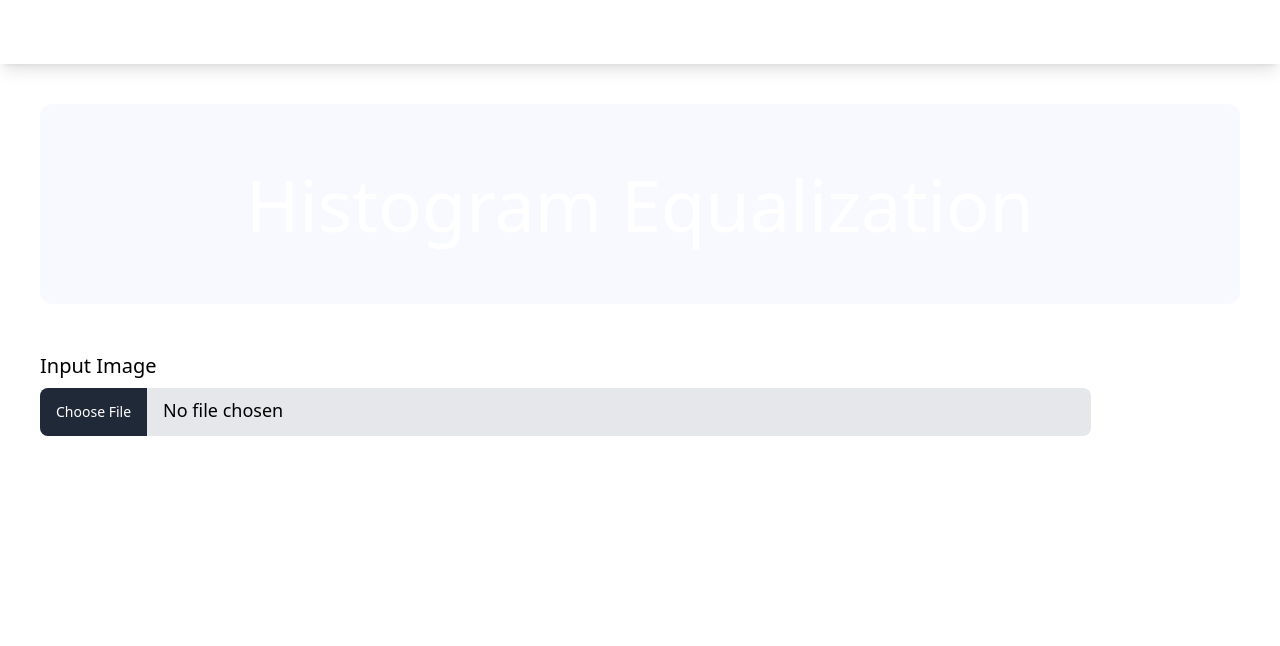
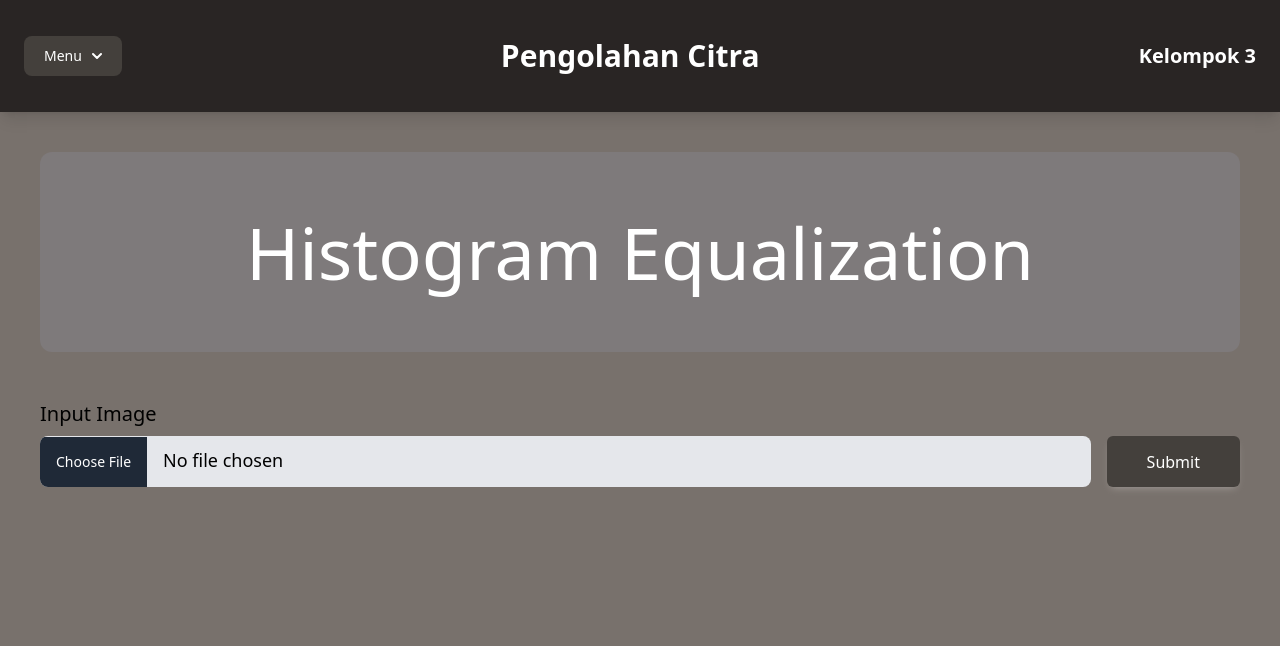
Before and after one commit to fatiyaquzza/Pengcit_Tugas1, a Flask app: page / in a window 1280 px wide. Shown: the top 646 px of the page. Run offline with Flask 3, Linux system fonts and the light colour scheme; some libraries are stand-ins or nearby versions.

Commit message:
Auto stash before merge of "main" and "origin/main"

```diff
--- a/static/css/main.css
+++ b/static/css/main.css
@@ -1126,6 +1130,14 @@
   margin-bottom: 1.5rem;
 }
 
+.ml-2 {
+  margin-left: 0.5rem;
+}
+
+.ml-2\.5 {
+  margin-left: 0.625rem;
+}
+
 .ml-4 {
   margin-left: 1rem;
 }
@@ -1178,6 +1186,14 @@
   display: none;
 }
 
+.h-2 {
+  height: 0.5rem;
+}
+
+.h-2\.5 {
+  height: 0.625rem;
+}
+
 .h-4 {
   height: 1rem;
 }
@@ -1194,32 +1210,52 @@
   width: 50%;
 }
 
+.w-2 {
+  width: 0.5rem;
+}
+
+.w-2\.5 {
+  width: 0.625rem;
+}
+
 .w-2\/3 {
   width: 66.666667%;
 }
 
+.w-4 {
+  width: 1rem;
+}
+
+.w-44 {
+  width: 11rem;
+}
+
+.w-64 {
+  width: 16rem;
+}
+
+.w-\[500px\] {
+  width: 500px;
+}
+
+.w-full {
+  width: 100%;
+}
+
 .w-28 {
   width: 7rem;
 }
 
-.w-4 {
-  width: 1rem;
-}
-
-.w-64 {
-  width: 16rem;
-}
-
-.w-\[500px\] {
-  width: 500px;
-}
-
-.w-full {
-  width: 100%;
+.min-w-0 {
+  min-width: 0px;
 }
 
 .flex-1 {
   flex: 1 1 0%;
+}
+
+.flex-auto {
+  flex: 1 1 auto;
 }
 
 .flex-shrink {
@@ -1385,6 +1432,11 @@
   border-color: rgb(81 69 205 / var(--tw-border-opacity));
 }
 
+.border-stone-800 {
+  --tw-border-opacity: 1;
+  border-color: rgb(41 37 36 / var(--tw-border-opacity));
+}
+
 .bg-blue-700 {
   --tw-bg-opacity: 1;
   background-color: rgb(26 86 219 / var(--tw-bg-opacity));
@@ -1423,6 +1475,21 @@
 .bg-indigo-700 {
   --tw-bg-opacity: 1;
   background-color: rgb(81 69 205 / var(--tw-bg-opacity));
+}
+
+.bg-stone-500 {
+  --tw-bg-opacity: 1;
+  background-color: rgb(120 113 108 / var(--tw-bg-opacity));
+}
+
+.bg-stone-700 {
+  --tw-bg-opacity: 1;
+  background-color: rgb(68 64 60 / var(--tw-bg-opacity));
+}
+
+.bg-stone-800 {
+  --tw-bg-opacity: 1;
+  background-color: rgb(41 37 36 / var(--tw-bg-opacity));
 }
 
 .bg-white {
@@ -1440,6 +1507,10 @@
 
 .bg-opacity-50 {
   --tw-bg-opacity: 0.5;
+}
+
+.bg-clip-padding {
+  background-clip: padding-box;
 }
 
 .p-1 {
@@ -1468,36 +1539,56 @@
   padding-right: 0.5rem;
 }
 
+.px-4 {
+  padding-left: 1rem;
+  padding-right: 1rem;
+}
+
+.px-5 {
+  padding-left: 1.25rem;
+  padding-right: 1.25rem;
+}
+
+.px-6 {
+  padding-left: 1.5rem;
+  padding-right: 1.5rem;
+}
+
+.py-16 {
+  padding-top: 4rem;
+  padding-bottom: 4rem;
+}
+
+.py-2 {
+  padding-top: 0.5rem;
+  padding-bottom: 0.5rem;
+}
+
+.py-2\.5 {
+  padding-top: 0.625rem;
+  padding-bottom: 0.625rem;
+}
+
+.py-3 {
+  padding-top: 0.75rem;
+  padding-bottom: 0.75rem;
+}
+
+.py-6 {
+  padding-top: 1.5rem;
+  padding-bottom: 1.5rem;
+}
+
+.py-\[0\.32rem\] {
+  padding-top: 0.32rem;
+  padding-bottom: 0.32rem;
+}
+
 .px-3 {
   padding-left: 0.75rem;
   padding-right: 0.75rem;
 }
 
-.px-5 {
-  padding-left: 1.25rem;
-  padding-right: 1.25rem;
-}
-
-.py-16 {
-  padding-top: 4rem;
-  padding-bottom: 4rem;
-}
-
-.py-2 {
-  padding-top: 0.5rem;
-  padding-bottom: 0.5rem;
-}
-
-.py-2\.5 {
-  padding-top: 0.625rem;
-  padding-bottom: 0.625rem;
-}
-
-.py-3 {
-  padding-top: 0.75rem;
-  padding-bottom: 0.75rem;
-}
-
 .pt-2 {
   padding-top: 0.5rem;
 }
@@ -1561,6 +1656,15 @@
   line-height: 2.25rem;
 }
 
+.leading-\[2\.15\] {
+  line-height: 2.15;
+}
+
+.text-black {
+  --tw-text-opacity: 1;
+  color: rgb(0 0 0 / var(--tw-text-opacity));
+}
+
 .text-blue-600 {
   --tw-text-opacity: 1;
   color: rgb(28 100 242 / var(--tw-text-opacity));
@@ -1617,6 +1721,12 @@
 
 .shadow-\[0_4px_9px_-4px_\#3b71ca\] {
   --tw-shadow: 0 4px 9px -4px #3b71ca;
+  --tw-shadow-colored: 0 4px 9px -4px var(--tw-shadow-color);
+  box-shadow: var(--tw-ring-offset-shadow, 0 0 #0000), var(--tw-ring-shadow, 0 0 #0000), var(--tw-shadow);
+}
+
+.shadow-\[0_4px_9px_-4px_\#a8a29e\] {
+  --tw-shadow: 0 4px 9px -4px #a8a29e;
   --tw-shadow-colored: 0 4px 9px -4px var(--tw-shadow-color);
   box-shadow: var(--tw-ring-offset-shadow, 0 0 #0000), var(--tw-ring-shadow, 0 0 #0000), var(--tw-shadow);
 }
```
Also changed, not shown: other parts of static/css/main.css (+156 -14 lines).
